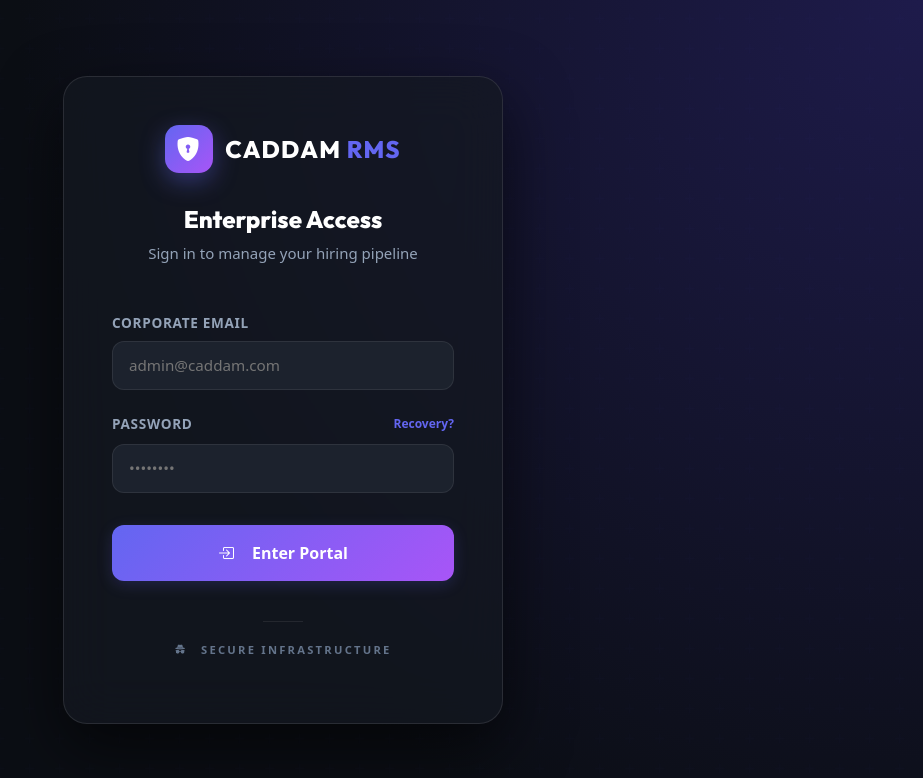
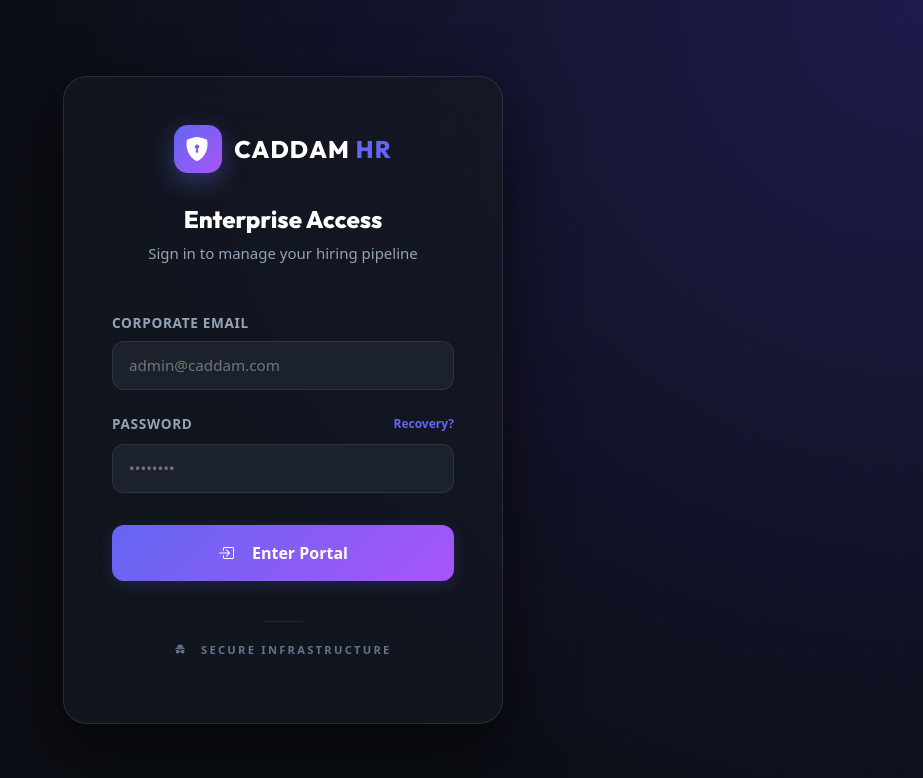
Before and after one commit to caddamss25/HR-Resume-Management, a React (Vite) app in the folder frontend/: page /login in a window 1280 px wide. Shown: the top 778 px of the page, without its empty margins (357-1280 px from the left). Built offline with nearby package versions, Linux system fonts and the light colour scheme.

Commit message:
Update Login.jsx

```diff
--- a/frontend/src/pages/Login.jsx
+++ b/frontend/src/pages/Login.jsx
@@ -38,7 +38,7 @@ export default function Login() {
             }}>
               <i className="bi bi-shield-lock-fill" style={{ color: '#fff', fontSize: '1.5rem' }} />
             </div>
-            <span style={{ letterSpacing: '0.05em', fontWeight: 900 }}>CADDAM <span style={{ color: 'var(--rms-primary)' }}>RMS</span></span>
+            <span style={{ letterSpacing: '0.05em', fontWeight: 900 }}>CADDAM <span style={{ color: 'var(--rms-primary)' }}>HR</span></span>
           </div>
           <h1 style={{ fontSize: '1.5rem', fontWeight: 800, color: '#fff', marginBottom: 8, fontFamily: 'Outfit, sans-serif' }}>
             Enterprise Access
```
